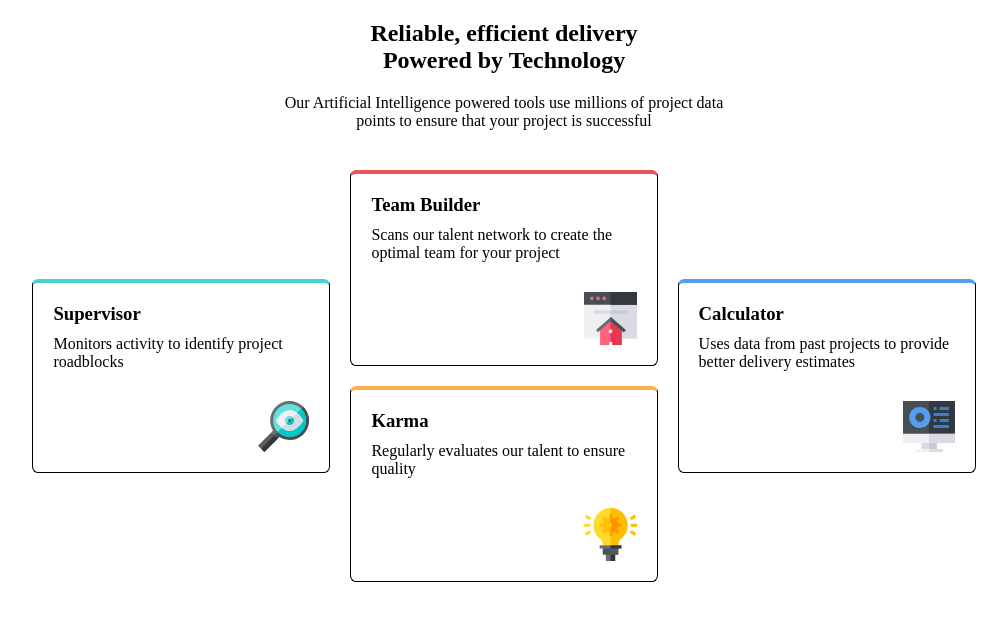
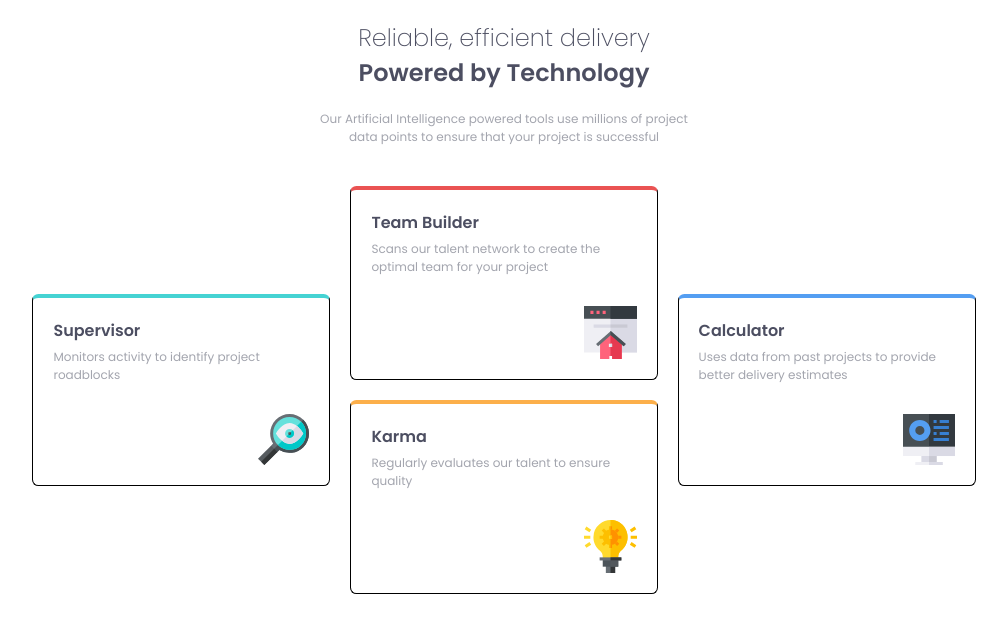
Before and after one commit to noheezybucket/four-card-challenge, a plain HTML site: page index.html in a window 1280 px wide. Shown: the whole page, without its empty margins (136-1143 px from the left). Drawn offline with Linux system fonts and the light colour scheme.

Commit message:
font added

```diff
--- a/index.html
+++ b/index.html
@@ -18,9 +18,9 @@
   </head>
   <body>
     <section class="intro">
-      <h1>Reliable, efficient delivery</h1>
+      <h1 class="title-lite">Reliable, efficient delivery</h1>
       <h1>Powered by Technology</h1>
-      <p>
+      <p class="first-paragraph">
         Our Artificial Intelligence powered tools use millions of project data
         points to ensure that your project is successful
       </p>
@@ -28,28 +28,34 @@
 
     <section class="infos">
       <section class="box green">
-        <p><h3>Supervisor</h3> Monitors activity to identify project roadblocks</p>
+        <h3>Supervisor</h3>
+        <p class="paragraph">
+          Monitors activity to identify project roadblocks
+        </p>
         <p class="img"><img src="./images/icon-supervisor.svg" alt="" /></p>
       </section>
 
       <section class="two-boxes">
         <section class="box1 red">
-          <p>
-            <h3>Team Builder</h3> Scans our talent network to create the optimal team for
-            your project
+          <h3>Team Builder</h3>
+          <p class="paragraph">
+            Scans our talent network to create the optimal team for your project
           </p>
           <p class="img"><img src="./images/icon-team-builder.svg" alt="" /></p>
         </section>
 
         <section class="box2 yellow">
-          <p><h3>Karma</h3> Regularly evaluates our talent to ensure quality</p>
+          <h3>Karma</h3>
+          <p class="paragraph">
+            Regularly evaluates our talent to ensure quality
+          </p>
           <p class="img"><img src="./images/icon-karma.svg" alt="" /></p>
         </section>
       </section>
       <section class="box blue">
-        <p>
-          <h3>Calculator</h3> Uses data from past projects to provide better delivery
-          estimates
+        <h3>Calculator</h3>
+        <p class="paragraph">
+          Uses data from past projects to provide better delivery estimates
         </p>
         <p class="img"><img src="./images/icon-calculator.svg" alt="" /></p>
       </section>
--- a/styles.css
+++ b/styles.css
@@ -1,3 +1,5 @@
+@import url("https://fonts.googleapis.com/css2?family=Poppins:wght@200;400;600&display=swap");
+
 * {
   padding: 0;
   margin: 0;
@@ -8,14 +10,18 @@ body {
   display: flex;
   align-items: center;
   flex-direction: column;
+  font-family: Poppins;
 }
 
 /* INTRO */
 
 .intro {
   width: 35%;
-  text-align: center;
+  display: flex;
+  align-items: center;
+  flex-direction: column;
   margin: 20px;
+  color: hsl(234, 12%, 34%);
 }
 
 .intro p {
@@ -39,6 +45,7 @@ body {
   border: 1px solid black;
   padding: 20px;
   border-radius: 0.4em;
+  color: hsl(229, 6%, 66%);
 }
 
 .two-boxes {
@@ -47,6 +54,7 @@ body {
   align-items: center;
   width: 30%;
   margin: 0 20px 0 20px;
+  color: hsl(229, 6%, 66%);
 }
 
 .box1 {
@@ -75,7 +83,24 @@ img {
 /* TEXT */
 
 h3 {
-  margin-bottom: 10px;
+  margin-bottom: 5px;
+  font-size: 16px;
+  color: hsl(234, 12%, 34%);
+}
+
+.title-lite {
+  font-weight: 200;
+}
+
+.first-paragraph {
+  font-size: 12px;
+  width: 85%;
+  text-align: center;
+  color: hsl(229, 6%, 66%);
+}
+
+.paragraph {
+  font-size: 12px;
 }
 
 /* BORDER COLORS */
```
